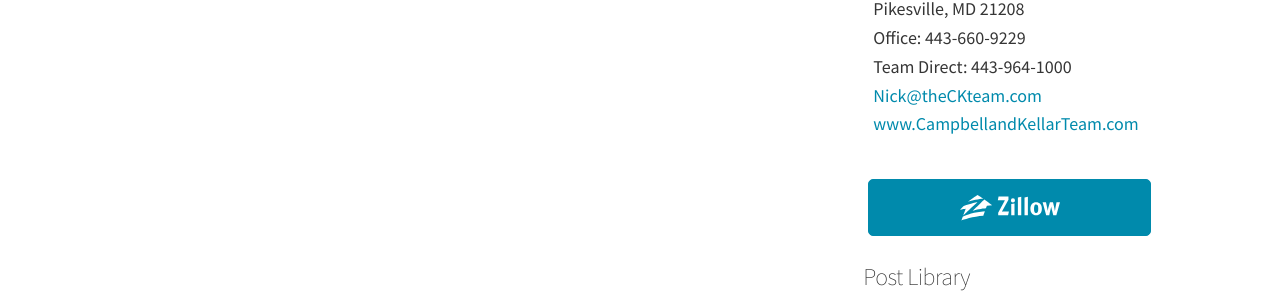
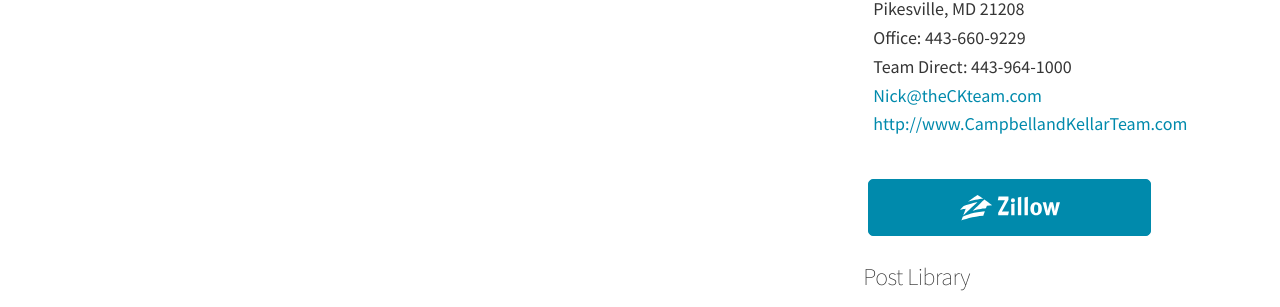
Before and after one commit to Vyral/nick-kellar-blog, a Jekyll site: the page built from _posts/2016-10-20-introducing-the-campbell--kellar-team-youtube-channel.md, in a window 1280 px wide and 900 px high, scrolled down 1538 px. Shown: the part 148-455 px from the top of the window. Built offline with Jekyll 4.4.1, drawn with Linux system fonts in a browser that asks for light colours; nearby versions of some CDN libraries; some of the changed lines change nothing that is shown.

Commit message:
Updated '_data/settings.yml' via CloudCannon

```diff
--- a/_data/settings.yml
+++ b/_data/settings.yml
@@ -19,7 +19,7 @@ client:
   phone: 443-660-9229
   phone2: 443-964-1000
   email: Nick@theCKteam.com
-  url: www.CampbellandKellarTeam.com
+  url: http://www.CampbellandKellarTeam.com
   first_CTA_text: Home Evaluation
   first_CTA_URL: http://www.bestmdhomesearch.com/homevalue/value/?src=vyral
   second_CTA_text: Home Search
```
